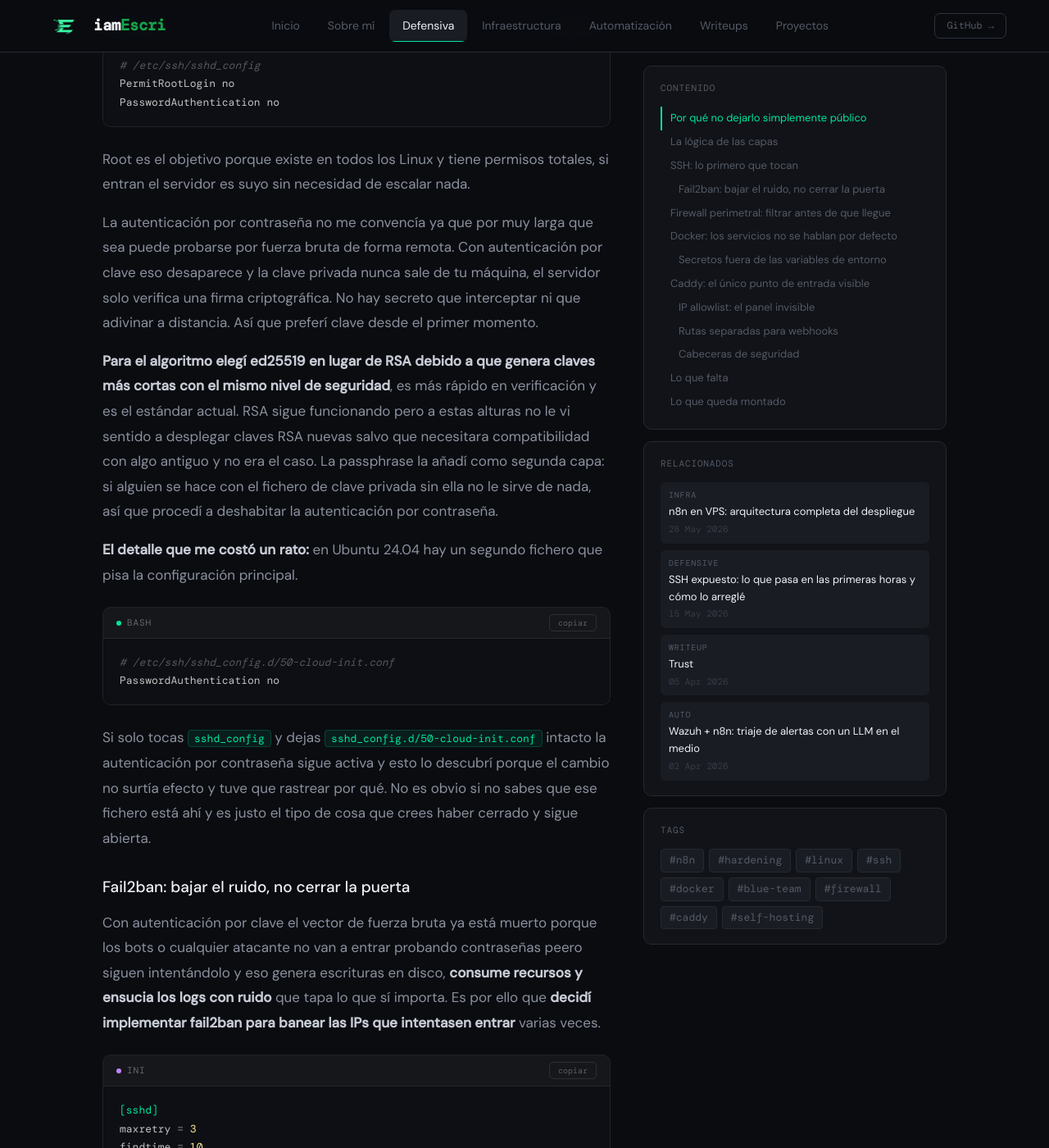
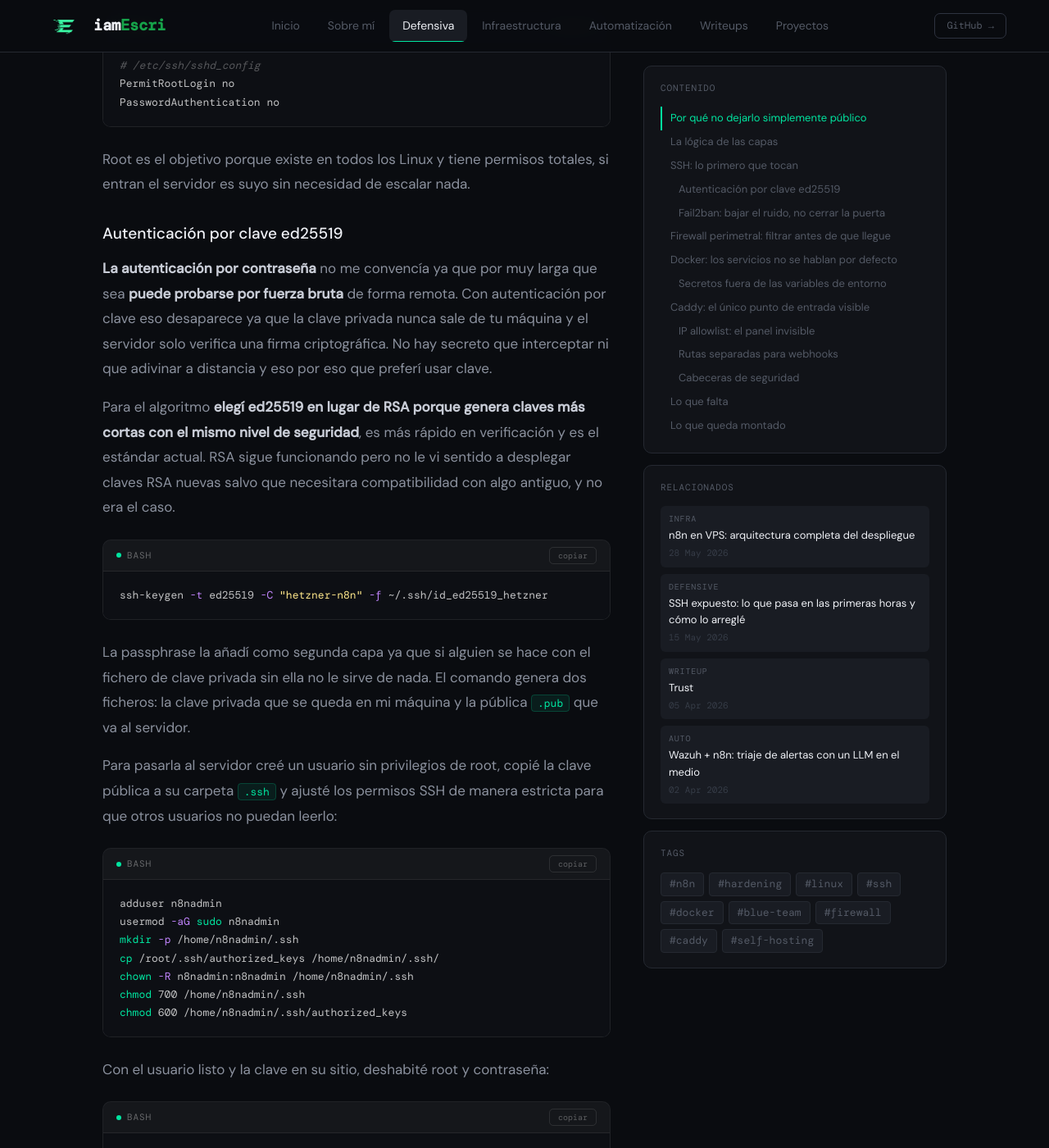
Before and after one commit to iamEscri/iamescri.github.io, a Jekyll site: the page built from _posts/defensive/2026-05-28-n8n-vps-securizado.md, in a window 1280 px wide and 1400 px high, scrolled down 2860 px. Shown: the whole window at 82% size. Built offline with Jekyll 4.4.1, drawn with Linux system fonts in a browser that asks for light colours; some of the changed text lies outside the part shown.

Commit message:
Update 2026-05-28-n8n-vps-securizado.md

````diff
--- a/_posts/defensive/2026-05-28-n8n-vps-securizado.md
+++ b/_posts/defensive/2026-05-28-n8n-vps-securizado.md
@@ -64,9 +64,37 @@
 
 Root es el objetivo porque existe en todos los Linux y tiene permisos totales, si entran el servidor es suyo sin necesidad de escalar nada.
 
-La autenticación por contraseña no me convencía ya que por muy larga que sea puede probarse por fuerza bruta de forma remota. Con autenticación por clave eso desaparece y la clave privada nunca sale de tu máquina, el servidor solo verifica una firma criptográfica. No hay secreto que interceptar ni que adivinar a distancia. Así que preferí clave desde el primer momento.
+### Autenticación por clave ed25519
 
-**Para el algoritmo elegí ed25519 en lugar de RSA debido a que genera claves más cortas con el mismo nivel de seguridad**, es más rápido en verificación y es el estándar actual. RSA sigue funcionando pero a estas alturas no le vi sentido a desplegar claves RSA nuevas salvo que necesitara compatibilidad con algo antiguo y no era el caso. La passphrase la añadí como segunda capa: si alguien se hace con el fichero de clave privada sin ella no le sirve de nada, así que procedí a deshabitar la autenticación por contraseña.
+**La autenticación por contraseña** no me convencía ya que por muy larga que sea **puede probarse por fuerza bruta** de forma remota. Con autenticación por clave eso desaparece ya que la clave privada nunca sale de tu máquina y el servidor solo verifica una firma criptográfica. No hay secreto que interceptar ni que adivinar a distancia y eso por eso que preferí usar clave.
+
+Para el algoritmo **elegí ed25519 en lugar de RSA porque genera claves más cortas con el mismo nivel de seguridad**, es más rápido en verificación y es el estándar actual. RSA sigue funcionando pero no le vi sentido a desplegar claves RSA nuevas salvo que necesitara compatibilidad con algo antiguo, y no era el caso.
+
+```bash
+ssh-keygen -t ed25519 -C "hetzner-n8n" -f ~/.ssh/id_ed25519_hetzner
+```
+
+La passphrase la añadí como segunda capa ya que si alguien se hace con el fichero de clave privada sin ella no le sirve de nada. El comando genera dos ficheros: la clave privada que se queda en mi máquina y la pública `.pub` que va al servidor.
+
+Para pasarla al servidor creé un usuario sin privilegios de root, copié la clave pública a su carpeta `.ssh` y ajusté los permisos SSH de manera estricta para que otros usuarios no puedan leerlo:
+
+```bash
+adduser n8nadmin
+usermod -aG sudo n8nadmin
+mkdir -p /home/n8nadmin/.ssh
+cp /root/.ssh/authorized_keys /home/n8nadmin/.ssh/
+chown -R n8nadmin:n8nadmin /home/n8nadmin/.ssh
+chmod 700 /home/n8nadmin/.ssh
+chmod 600 /home/n8nadmin/.ssh/authorized_keys
+```
+
+Con el usuario listo y la clave en su sitio, deshabité root y contraseña:
+
+```bash
+# /etc/ssh/sshd_config
+PermitRootLogin no
+PasswordAuthentication no
+```
 
 **El detalle que me costó un rato:** en Ubuntu 24.04 hay un segundo fichero que pisa la configuración principal.
 
@@ -75,7 +103,7 @@
 PasswordAuthentication no
 ```
 
-Si solo tocas `sshd_config` y dejas `sshd_config.d/50-cloud-init.conf` intacto la autenticación por contraseña sigue activa y esto lo descubrí porque el cambio no surtía efecto y tuve que rastrear por qué. No es obvio si no sabes que ese fichero está ahí y es justo el tipo de cosa que crees haber cerrado y sigue abierta.
+Si solo tocas `sshd_config` y dejas `sshd_config.d/50-cloud-init.conf` intacto la autenticación por contraseña sigue activa. Esto lo descubrí porque el cambio no surtía efecto y tuve que rastrear por qué. No es obvio si no sabes que ese fichero está ahí y es justo el tipo de cosa que crees haber cerrado y sigue abierta.
 
 ### Fail2ban: bajar el ruido, no cerrar la puerta
 
````
